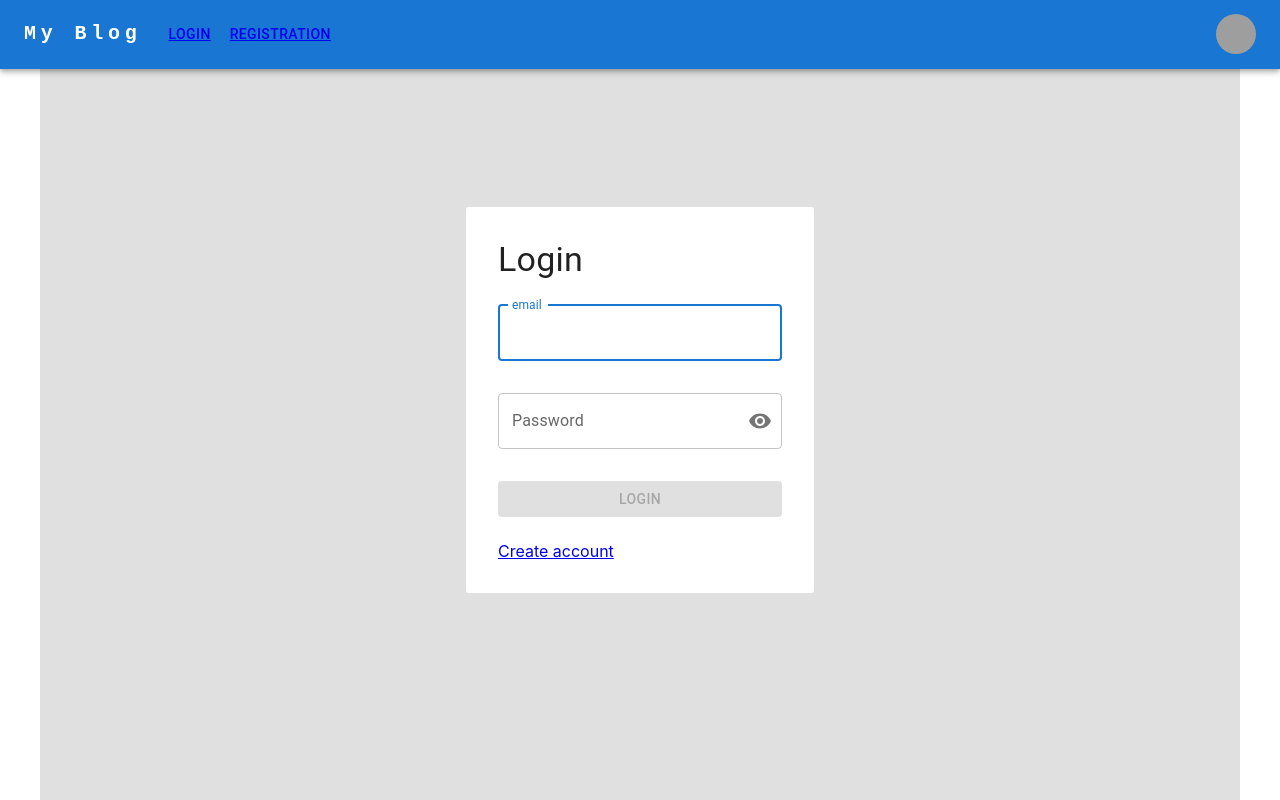
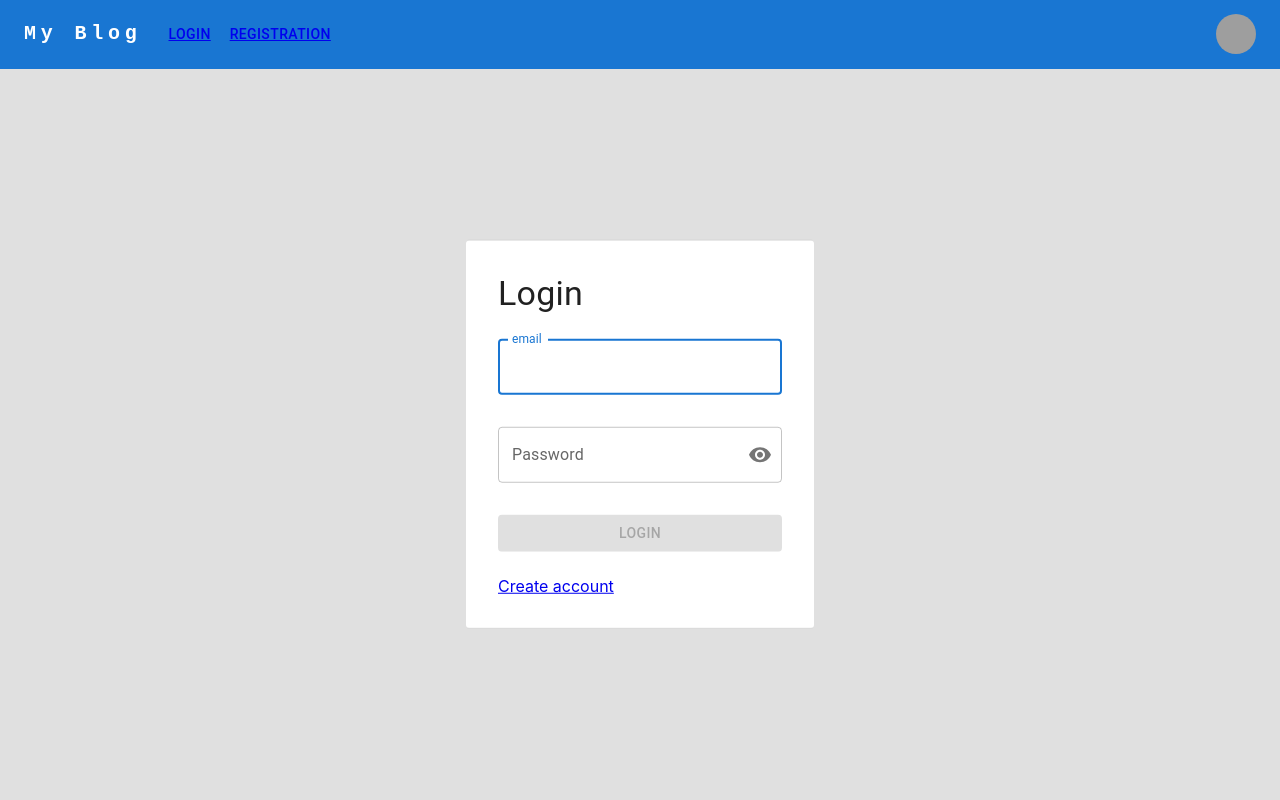
Before and after one commit to FedorowPavel/Blog, a React (Create React App) app in the folder client/: page /login in a window 1280 px wide. Built offline with nearby package versions, Linux system fonts and the light colour scheme; grey boxes are pictures that could not be loaded.

Commit message:
layout fixes

```diff
--- a/client/src/common/components/hoc/Layout.tsx
+++ b/client/src/common/components/hoc/Layout.tsx
@@ -1,7 +1,7 @@
 import * as React from 'react';
 import {Outlet} from "react-router-dom";
 import TopBar from "../ui/TopBar";
-import {Container} from "@mui/material";
+import {Box, Container} from "@mui/material";
 import {useTheme} from "@mui/styles";
 import {BlogTheme} from "@mui/material/styles";
 
@@ -10,15 +10,22 @@ const Layout = () => {
   const theme = useTheme<BlogTheme>()
 
   return (
-    <>
+    <Box
+      sx={{
+        minWidth: '100%',
+        display: 'flex',
+        flexDirection: 'column',
+        minHeight: '100vh'
+    }}>
       <TopBar/>
-      <Container sx={{
-        height: '100vh',
-        backgroundColor: theme.palette.grey["300"]
+      <Box sx={{
+        backgroundColor: theme.palette.grey["300"],
+        flexGrow: 1,
+        position: 'relative'
       }}>
         <Outlet/>
-      </Container>
-    </>
+      </Box>
+    </Box>
 
   );
 };
--- a/client/src/common/components/ui/TopBar.tsx
+++ b/client/src/common/components/ui/TopBar.tsx
@@ -36,7 +36,7 @@ const TopBar = () => {
   };
 
   return (
-    <AppBar position="absolute">
+    <AppBar position='static'>
       <Container maxWidth="xl">
         <Toolbar disableGutters>
           <Typography
--- a/client/src/features/auth/login/Login.tsx
+++ b/client/src/features/auth/login/Login.tsx
@@ -1,5 +1,6 @@
 import React from 'react';
 import {
+  Box,
   Button,
   Card,
   Container, FormControl,
@@ -39,7 +40,15 @@ const Login = () => {
   }
 
   return (
-    <Container maxWidth="xl" sx={{ minHeight: '100%', display: "flex", alignItems: "center", justifyContent: "center"}}>
+    <Box sx={{
+      position: 'absolute',
+      top: '50%',
+      right: '50%',
+      transform: 'translate(50%, -50%)',
+      display: "flex",
+      alignItems: "center",
+      justifyContent: "center"
+    }}>
       <Card
         variant="outlined"
         sx={{ display: "flex", flexDirection: "column", padding: 4}}
@@ -124,7 +133,7 @@ const Login = () => {
         {/*  {JSON.stringify(errors, null, 2)}*/}
         {/*</pre>*/}
       </Card>
-    </Container>
+    </Box>
   );
 };
 
--- a/client/src/features/auth/registration/Registration.tsx
+++ b/client/src/features/auth/registration/Registration.tsx
@@ -1,10 +1,16 @@
 import React from 'react';
+import {Box} from "@mui/material";
 
 const Registration = () => {
   return (
-    <div>
+    <Box sx={{
+      flexGrow: 1,
+      display: 'flex',
+      alignItems: 'center',
+      justifyContent: 'center'
+    }}>
       Registration page
-    </div>
+    </Box>
   );
 };
 
```
